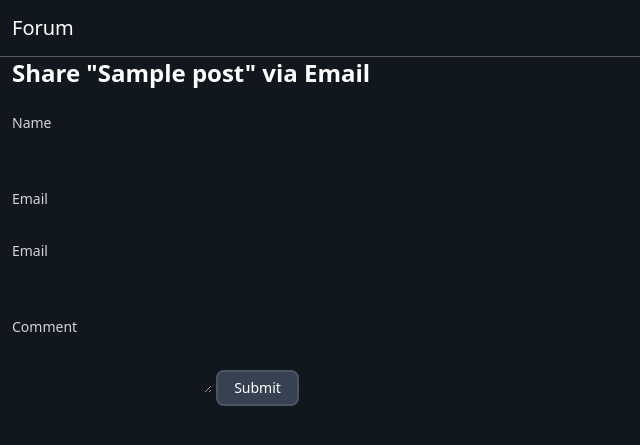
After one commit to prSaveliy/online-forum, a Django app: template online_forum/forum/templates/forum/post/share_post.html in a window 1280 px wide. The commit adds this page. Shown: the top 445 px of the page, without its empty margins (0-640 px from the left). Run offline with Django 5.2, Linux system fonts and the light colour scheme; the template is opened without the code that fills it: most values are stand-ins (such as "Sample title", 1, 10 or a date in 2020); form fields are guessed from the names that the template uses; style sheets or scripts are compiled from the project's sources; some libraries are stand-ins or nearby versions.

Commit message:
added new templates

```diff
--- a/online_forum/forum/templates/forum/base.html
+++ b/online_forum/forum/templates/forum/base.html
@@ -1,4 +1,5 @@
 {% load django_bootstrap5 %}
+{% load static tailwind_tags %}
 {% load static %}
 <!DOCTYPE html>
 <html lang="en">
@@ -9,6 +10,8 @@
   <link href="https://cdn.jsdelivr.net/npm/bootstrap@5.0.2/dist/css/bootstrap.min.css" rel="stylesheet" integrity="sha384-EVSTQN3/azprG1Anm3QDgpJLIm9Nao0Yz1ztcQTwFspd3yD65VohhpuuCOmLASjC" crossorigin="anonymous">
   <link rel="stylesheet" href="{% static 'style.css' %}">
   <script defer src="https://cdn.jsdelivr.net/npm/bootstrap@5.0.2/dist/js/bootstrap.bundle.min.js" integrity="sha384-MrcW6ZMFYlzcLA8Nl+NtUVF0sA7MsXsP1UyJoMp4YLEuNSfAP+JcXn/tWtIaxVXM" crossorigin="anonymous"></script>
+  {% tailwind_css %}
+  <script src="https://cdn.tailwindcss.com"></script>
 </head>
 <body>
   <nav class="navbar custom-navbar navbar-expand-lg navbar-light navbar-custom-border">
--- /dev/null
+++ b/online_forum/forum/templates/forum/post/share_post.html
@@ -0,0 +1,28 @@
+{% extends "forum/base.html" %}
+
+{% block content %}
+  {% if sent %}
+    <h1 class="text-2xl font-bold mb-4 text-white">Email has been successfully sent</h1>
+  {% else %}
+    <h1 class="text-2xl font-bold mb-4 text-white">Share "{{ post.title }}" via Email</h1>
+    <div class="flex justify-start">
+    <form class="max-w-sm w-full" method="post" action="{% url "forum:share_post" post.id %}">
+      {% csrf_token %}
+      <label for="id_name" class="block mb-2 text-sm font-medium text-gray-300">Name</label>
+      {{ form.name }}
+
+      <label for="id_email" class="block mb-2 text-sm font-medium text-gray-300 mt-4">Email</label>
+      {{ form.email }}
+
+      <label for="id_name" class="block mb-2 text-sm font-medium text-gray-300">Email</label>
+      {{ form.to }}
+
+      <label for="id_body" class="block mb-2 text-sm font-medium text-gray-300 mt-4">Comment</label>
+      {{ form.comment }}
+
+      <button type="submit" class="custom-button mt-3 px-3 py-1.5 bg-gray-700 hover:bg-gray-600 text-white text-sm font-medium rounded-lg border-2 border-gray-600 hover:border-gray-500 transition-all duration-200 hover:scale-105 active:scale-95 hover:shadow-lg hover:shadow-gray-500/50 focus:ring-4 focus:ring-gray-500/50 focus:outline-none mb-4">Submit</button>
+
+    </form>
+  </div>
+  {% endif %}
+{% endblock content %}
```
Also changed, not shown: online_forum/forum/templates/forum/post/post_detail.html (added, +52 -0 lines), online_forum/forum/templates/forum/post/post_feed.html (+5 -3 lines).
